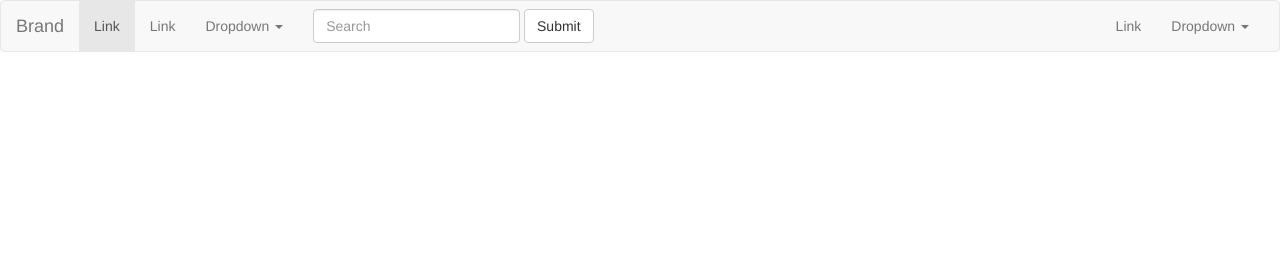
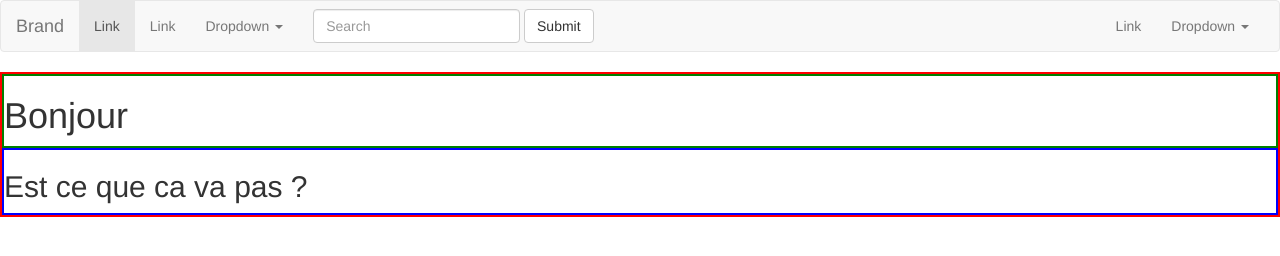
Before and after one commit to Jacky59460/TEST, a plain HTML site: page index.html in a window 1280 px wide. Drawn offline with nearby package versions, Linux system fonts and the light colour scheme.

Commit message:
2eme changement
2eme changement

```diff
--- a/index.html
+++ b/index.html
@@ -9,6 +9,7 @@
 
     <link rel="stylesheet" href="https://maxcdn.bootstrapcdn.com/bootstrap/3.2.0/css/bootstrap.min.css">
     <link rel="stylesheet" href="https://maxcdn.bootstrapcdn.com/font-awesome/4.1.0/css/font-awesome.min.css">
+    <link rel="stylesheet" type="text/css" href="css/moncss.css">
 
     <!-- HTML5 Shim and Respond.js IE8 support of HTML5 elements and media queries -->
     <!-- Leave those next 4 lines if you care about users using IE8 -->
@@ -74,14 +75,14 @@
 
 
 <div id="container">
-    <div id=1erboite>
-
+    <div id="boiteune">
+    <h1>Bonjour</h1>
 
 
     </div>
-    <div id=2emeboite>
+    <div id="boitedeux">
 
-
+      <h2>Est ce que ca va pas ?</h2>
 
     </div>
 
```
